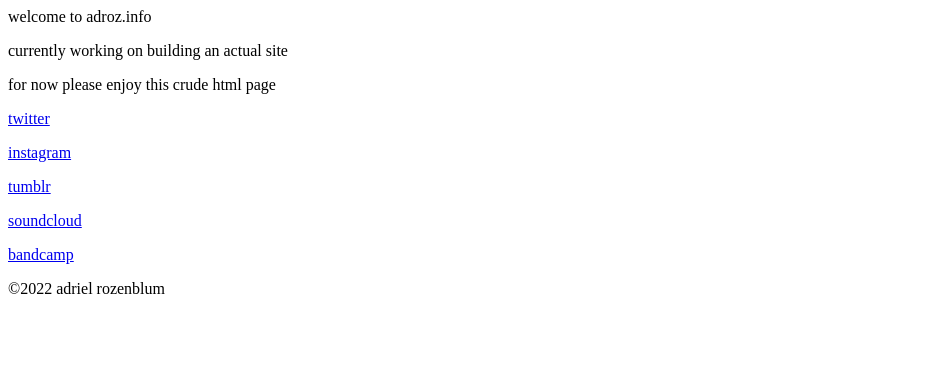
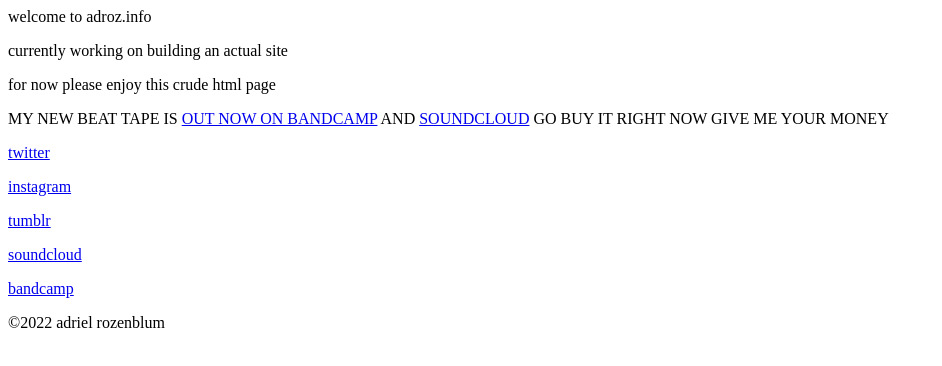
Before and after one commit to musicubes/musicubes.github.io, a plain HTML site: page index.html in a window 1280 px wide. Shown: the whole page, without its empty margins (0-942 px from the left). Drawn offline with Linux system fonts and the light colour scheme.

Commit message:
Update index.html

```diff
--- a/index.html
+++ b/index.html
@@ -1,6 +1,7 @@
 <p>welcome to adroz.info</p>
 <p>currently working on building an actual site</p>
 <p>for now please enjoy this crude html page</p>
+<p>MY NEW BEAT TAPE IS <a href="https://musicubes.bandcamp.com/album/so-what-have-you-been-up-to" rel="noopener noreferrer" target="_blank">OUT NOW ON BANDCAMP</a> AND <a href="https://soundcloud.com/musicubes/sets/so-what-have-you-been-up-to" rel="noopener noreferrer" target="_blank">SOUNDCLOUD</a> GO BUY IT RIGHT NOW GIVE ME YOUR MONEY</p>
 <p><a title="twitter" href="https://twitter.com/musicubes" target="_blank">twitter</a></p>
 <p><a title="instagram" href="https://www.instagram.com/musicubes_/" target="_blank">instagram</a></p>
 <p><a title="tumblr" href="https://www.tumblr.com/musicubes" target="_blank">tumblr</a></p>
```
